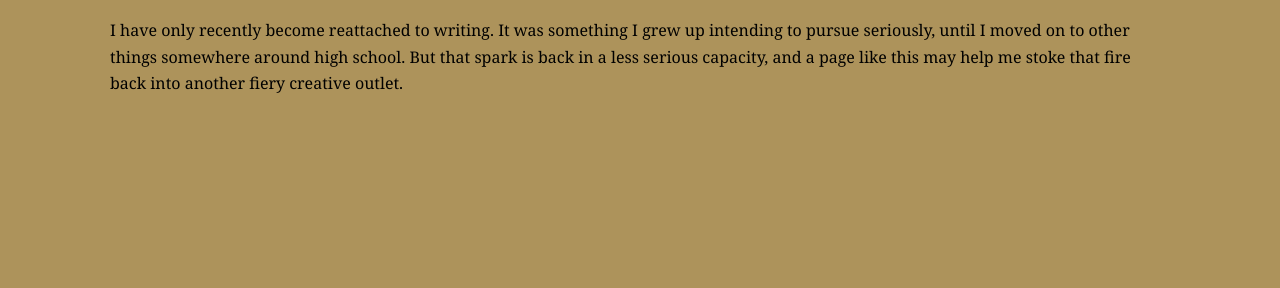
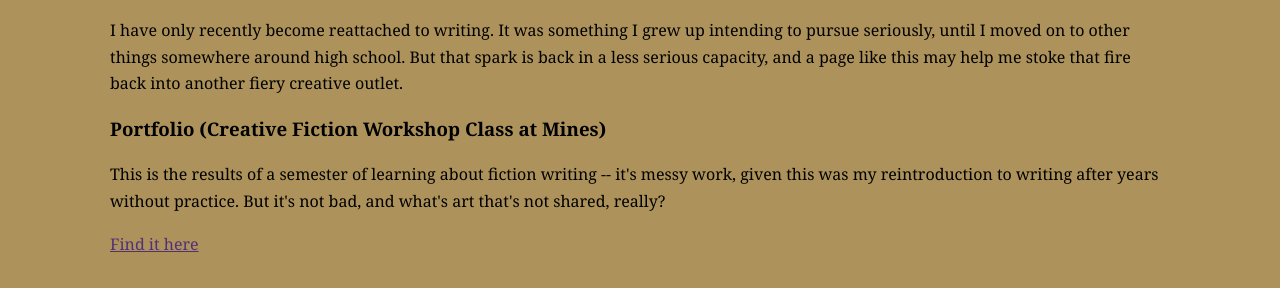
Before and after one commit to bkeefe313/bkeefe313.github.io, a plain HTML site: page projects/writing/index.html in a window 1280 px wide. Shown: the part 332-620 px from the top of the page. Drawn offline with Linux system fonts and the light colour scheme; a script that the page names is missing.

Commit message:
added fiction portfolio from seth's class

```diff
--- a/projects/writing/index.html
+++ b/projects/writing/index.html
@@ -30,6 +30,9 @@
         <div id="content">
             <h2>Writing</h2>
             <p>I have only recently become reattached to writing. It was something I grew up intending to pursue seriously, until I moved on to other things somewhere around high school. But that spark is back in a less serious capacity, and a page like this may help me stoke that fire back into another fiery creative outlet.</p>
+            <h3>Portfolio (Creative Fiction Workshop Class at Mines)</h3>
+            <p>This is the results of a semester of learning about fiction writing -- it's messy work, given this was my reintroduction to writing after years without practice. But it's not bad, and what's art that's not shared, really?</p>
+            <a href="The Portfolio-4.pdf">Find it here</a>
         </div>
     </div>
 </body>
```
Also changed, not shown: 2 other files.
